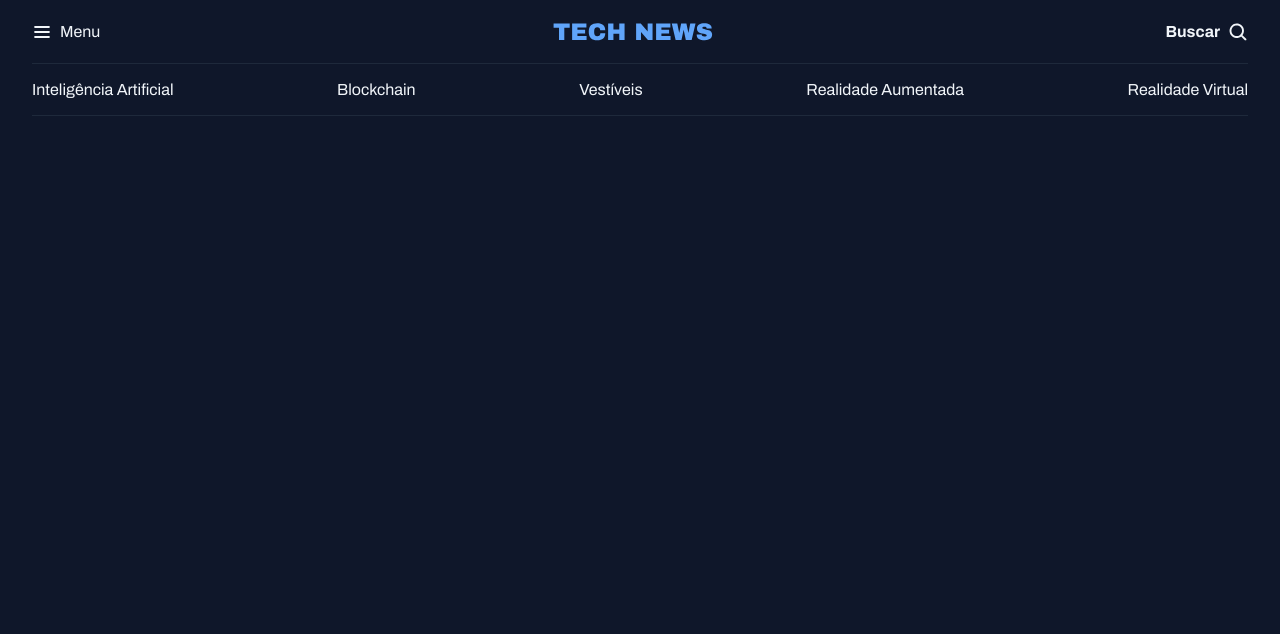
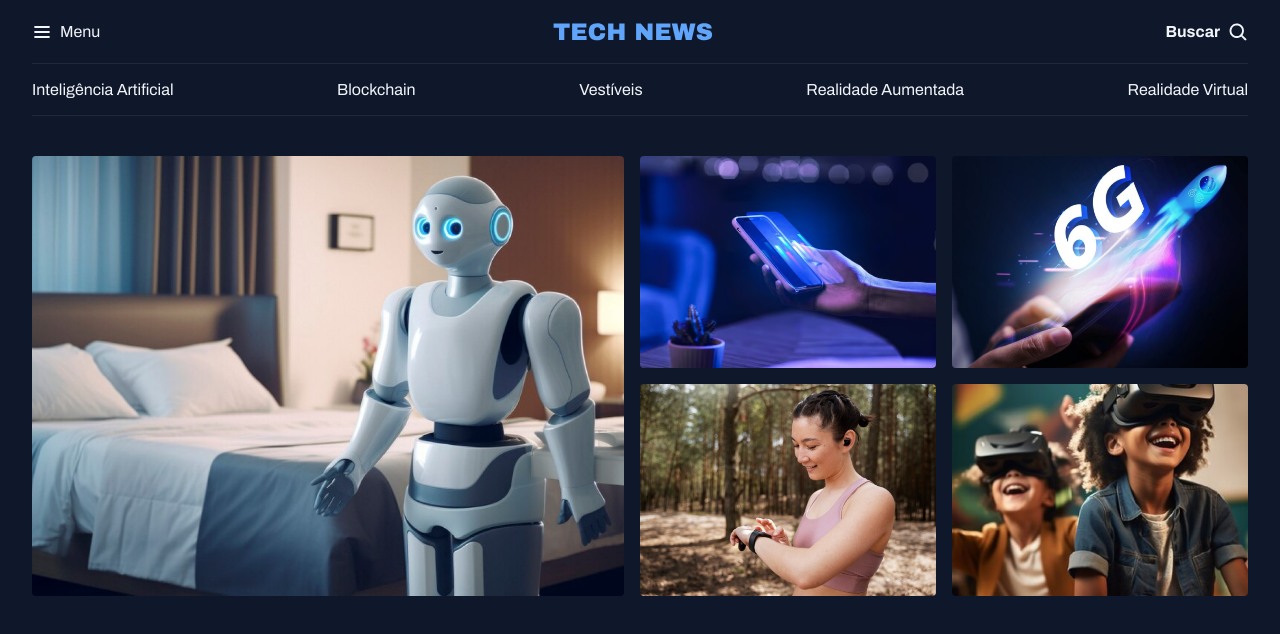
Before and after one commit to paulomachava/portaldenoticias, a plain HTML site: page index.html in a window 1280 px wide. Drawn offline with Linux system fonts and the light colour scheme.

Commit message:
structuring featured section

```diff
--- a/index.html
+++ b/index.html
@@ -36,5 +36,27 @@
         <a href="#">Realidade  Virtual</a>
     </nav>
 </header>
+<main class=" grid container ">
+    <section id="featured" class="grid grid-flow-col gap-16">
+
+        <figure>
+            <img src="assets/images/Image 01.png" alt="">
+
+            <figcaption>
+
+
+            </figcaption>
+        </figure>
+
+   <div class="grid grid-col-2 gap-16">
+        <figure>
+            <img src="assets/images/Image 02.png" alt="">
+        </figure>
+        <figure><img src="assets/images/Image 03.png" alt=""></figure>
+        <figure><img src="assets/images/Image 04.png" alt=""></figure>
+        <figure><img src="assets/images/Image 05.png" alt=""></figure>
+    </div>
+    </section>
+</main>
   </body>
 </html>
--- a/style/global.css
+++ b/style/global.css
@@ -38,18 +38,14 @@ a:hover{
 h1,h2,h3{
     font: inherit;
 }
+img{
+    max-width: 100%;
+}
 .container{
     max-width: 1280px;
     padding-inline: 32px;
+    margin-inline: auto;
 }
-
-/* utility first */
-.grid {
-    display: grid;
+main{
+    margin-top: 40px;
 }
-
-.grid-flow-col{
-    grid-auto-flow: column
-    ;
-
-}
--- a/style/index.css
+++ b/style/index.css
@@ -1,2 +1,4 @@
 @import url(global.css);
+@import url(utility.css);
 @import url(header.css);
+@import url(sections.css);
--- /dev/null
+++ b/style/sections.css
@@ -0,0 +1,7 @@
+#featured{
+    img{
+        height: 100%;
+        object-fit: cover;
+        border-radius: 4px;
+    }
+}
--- /dev/null
+++ b/style/utility.css
@@ -0,0 +1,16 @@
+.grid {
+    display: grid;
+}
+
+.grid-flow-col{
+    grid-auto-flow: column
+    ;
+
+}
+
+.grid-col-2{
+    grid-template-columns: 1fr 1fr;
+}
+.gap-16{
+    gap: 16px;
+}
```
